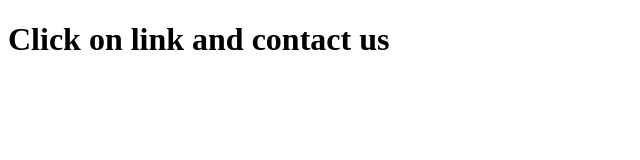
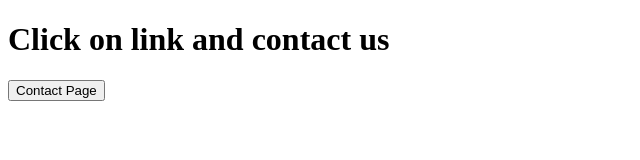
Before and after one commit to sakshishewale2808/first_repo, a plain HTML site: page pages/contact._us.html in a window 1280 px wide. Shown: the whole page, without its empty margins (0-640 px from the left). Drawn offline with Linux system fonts and the light colour scheme.

Commit message:
button given to pages

```diff
--- a/pages/contact._us.html
+++ b/pages/contact._us.html
@@ -8,6 +8,8 @@
     </head>
     <body>
         <h1>Click on link and contact us</h1>
+        <button>Contact Page</button>
+
 
     </body>
 </html>
```
Also changed, not shown: pages/about_us.html (+2 -0 lines).
